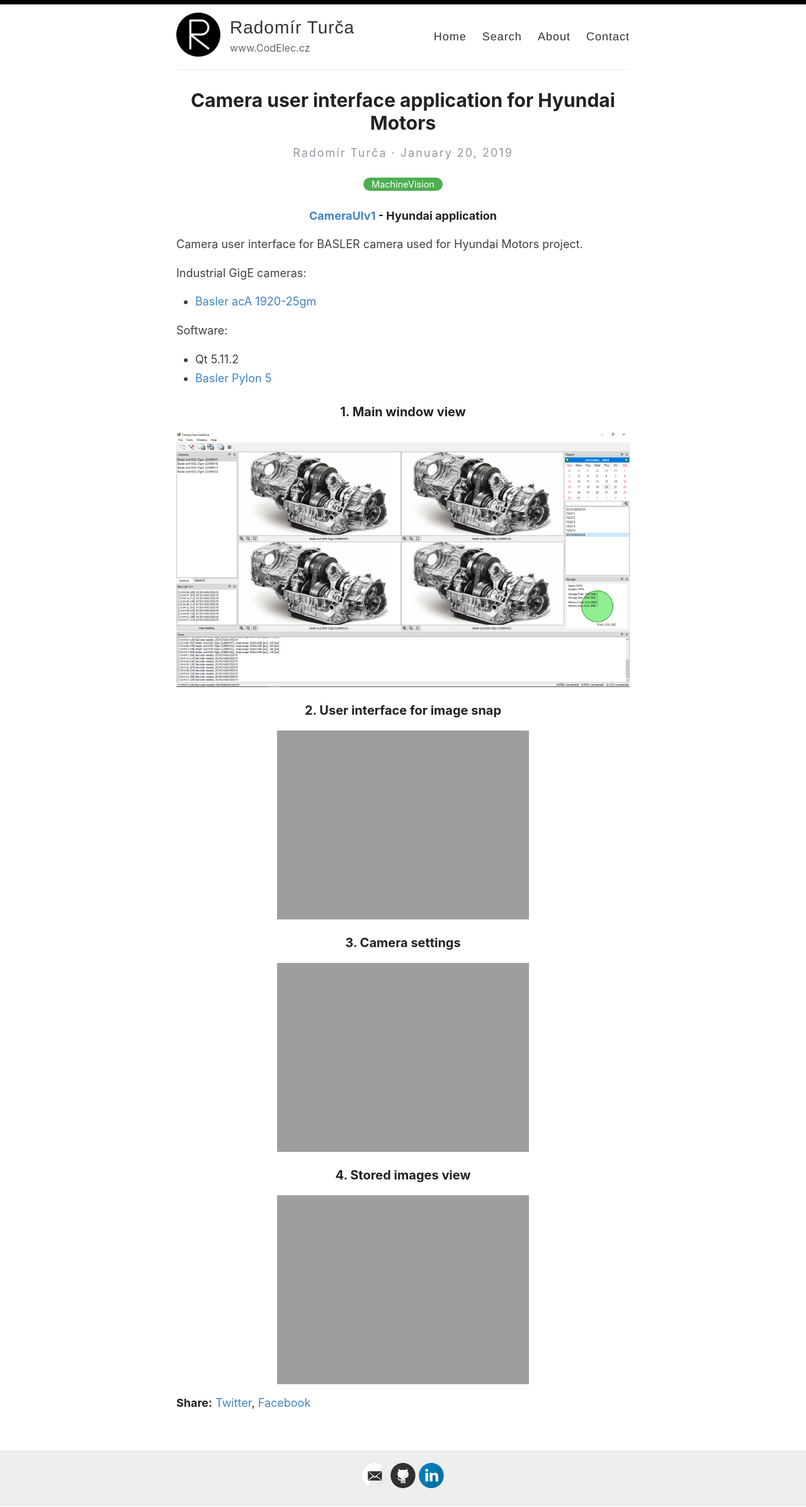
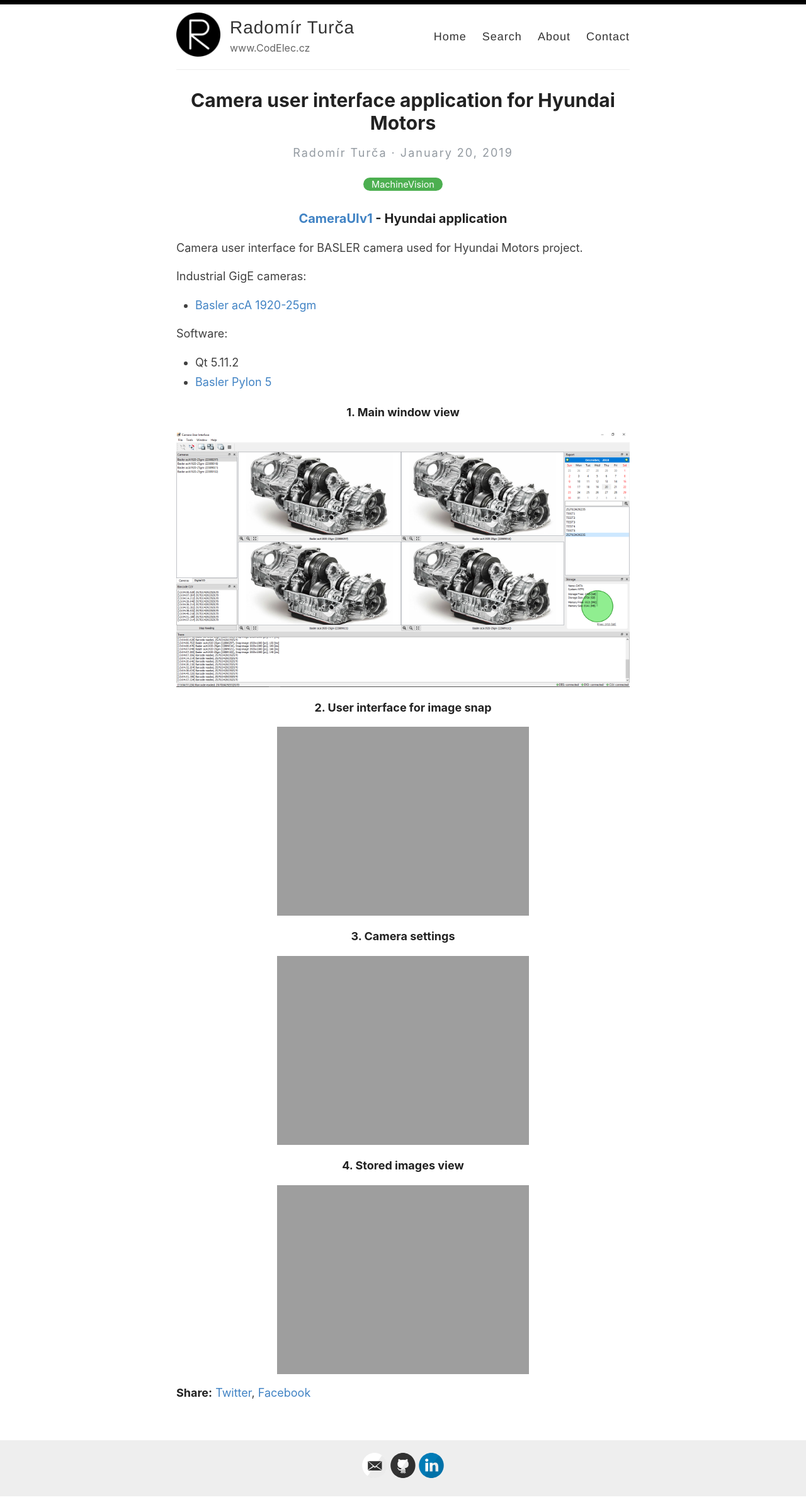
Before and after one commit to CodElecCz/codeleccz.github.io, a Jekyll site: the page built from _posts/2019-1-20-camerauiv1-huyndai.md, in a window 1280 px wide. Shown: the whole page at 63% size. Built offline with Jekyll 4.4.1, drawn with Linux system fonts in a browser that asks for light colours.

```diff
--- a/_posts/2019-1-20-camerauiv1-huyndai.md
+++ b/_posts/2019-1-20-camerauiv1-huyndai.md
@@ -4,7 +4,7 @@ title: Camera user interface application for Hyundai Motors
 categories: [MachineVision]
 ---
 
-#### [CameraUIv1](https://codeleccz.github.io/CameraUIv1/) - Hyundai application
+### [CameraUIv1](https://codeleccz.github.io/CameraUIv1/) - Hyundai application
 
 Camera user interface for BASLER camera used for Hyundai Motors project.
 
@@ -15,18 +15,18 @@ Software:
 - Qt 5.11.2
 - [Basler Pylon 5](https://www.baslerweb.com/en/products/software/pylon-windows/)
 
-### 1. Main window view
+#### 1. Main window view
 
 ![Camera GUI 1](https://codeleccz.github.io/images/CameraUIv1/hyundai1.png)
 
-### 2. User interface for image snap
+#### 2. User interface for image snap
 
 ![Camera GUI 2](https://codeleccz.github.io/images/CameraUIv1/hyundai2.png)
 
-### 3. Camera settings
+#### 3. Camera settings
 
 ![Camera GUI 3](https://codeleccz.github.io/images/CameraUIv1/hyundai3.png)
 
-### 4. Stored images view
+#### 4. Stored images view
 
 ![Camera GUI 4](https://codeleccz.github.io/images/CameraUIv1/hyundai4.png)
```
